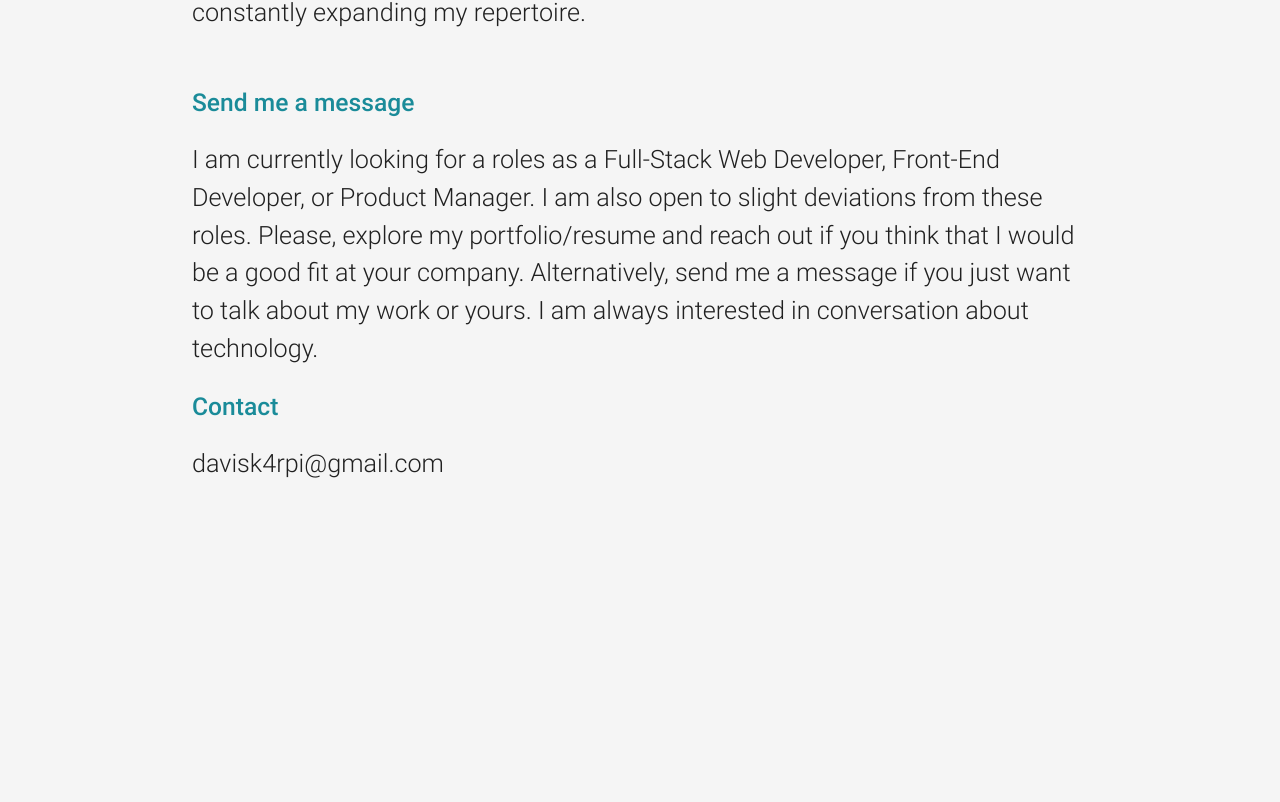
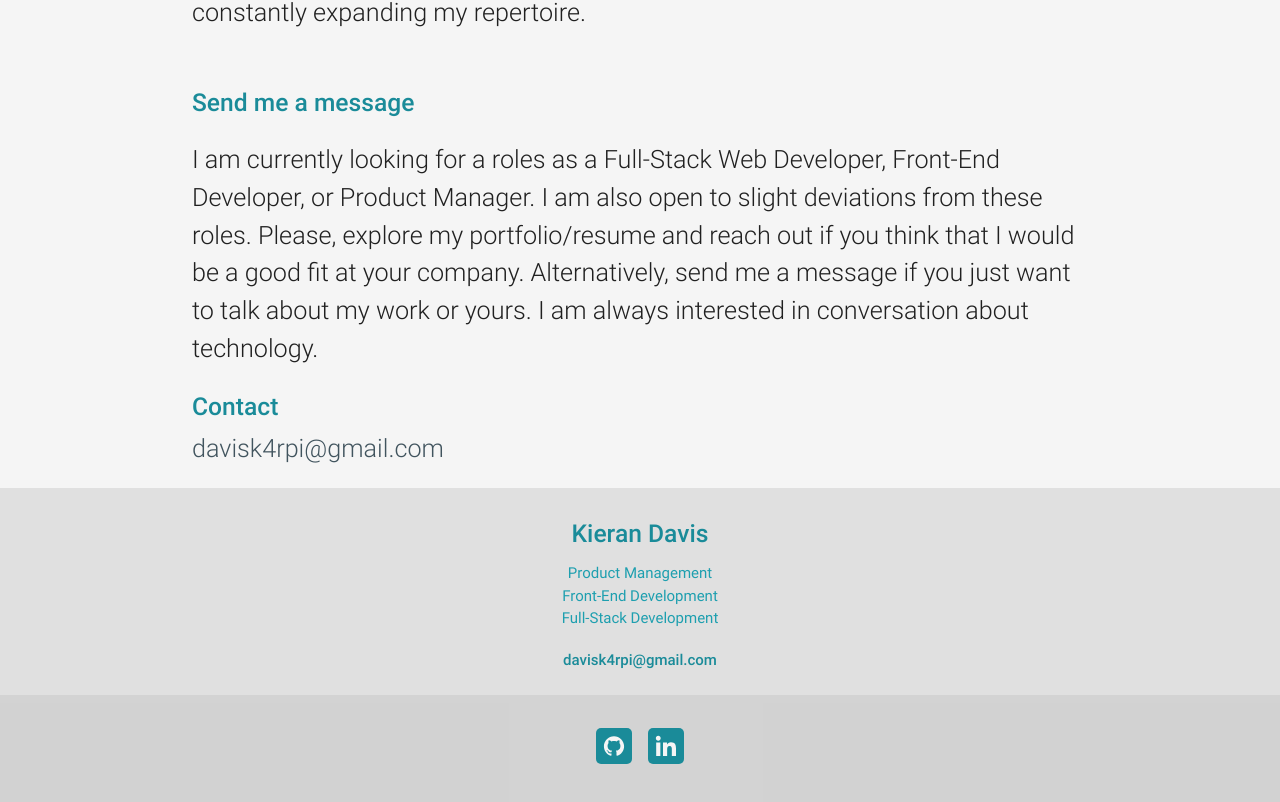
Before and after one commit to YashRudani/react-portfolio, a React (Create React App) app: page / in a window 1280 px wide. Shown: the part 1076-1878 px from the top of the page. Before the commit the page ends 1604 px from the top, so only its background shows below. Built offline with nearby package versions, Linux system fonts and the light colour scheme.

Commit message:
add footer

```diff
--- a/src/App.js
+++ b/src/App.js
@@ -1,6 +1,7 @@
 import React, { Component } from 'react';
 import {BrowserRouter, Switch, Route, Redirect} from 'react-router-dom';
 import Navbar from './components/navbar';
+import Footer from './components/footer';
 import Home from './components/home';
 import { reactPage } from './components/data/react-page';
 import { railsPage } from './components/data/rails-page';
@@ -45,6 +46,7 @@ class App extends Component {
               <Route exact path='/' component={Home} />
             </Switch>
           </div>
+          <Footer />
         </div>
       </BrowserRouter>
     );
--- a/src/assets/App.scss
+++ b/src/assets/App.scss
@@ -52,6 +52,14 @@ nav {
   font-weight: 500;
 }
 
+
+.social-media {
+  display: inline-block;
+  width: 36px;
+  border-radius: 5px;
+  margin: auto 8px;
+}
+
 // Navigation
 #header {
   .brand-logo {
@@ -61,13 +69,6 @@ nav {
       font-size: 1.5rem;
       margin-top: -5px;
     }
-  }
-
-  .social-media {
-    display: inline-block;
-    width: 36px;
-    border-radius: 5px;
-    margin: auto 8px;
   }
 
   .nav-wrapper {
@@ -89,6 +90,23 @@ nav {
     .material-icons.md-36 {
       color: $background-color-light;
     }
+  }
+}
+
+// Footer
+#footer.page-footer {
+  color: darken($secondary-color, 10%);
+  a:hover {
+    h6 {
+      color: darken($secondary-color, 10%);
+    }
+  }
+  background-color: $background-color-dark;
+  li, a {
+    display: inline-block;
+  }
+  .social-media {
+    margin: 8px;
   }
 }
 
@@ -177,6 +195,13 @@ nav {
   }
 }
 
+.email-link {
+  color: $primary-color-dark;
+  &:hover {
+    color: $primary-color;
+  }
+}
+
 // Work pages
 
 #work-header {
--- /dev/null
+++ b/src/components/footer.js
@@ -0,0 +1,43 @@
+import React , {Component} from 'react';
+import githubIcon from '../assets/img/icons/Github.svg'
+import linkedinIcon from '../assets/img/icons/Linkedin.svg'
+
+export default class Footer extends Component {
+  render() {
+    return(
+      <footer id="footer" className="page-footer">
+        <div className="container">
+          <div className="row">
+            <div className="col s12 center-align">
+              <h5>Kieran Davis</h5>
+              <p>Product Management<br />Front-End Development<br />Full-Stack Development</p>
+              <a href="mailto:davisk4rpi@gmail.com"><h6>davisk4rpi@gmail.com</h6></a>
+            </div>
+          </div>
+        </div>
+        <div className="footer-copyright">
+          <div className="container center-align">
+            <ul>
+              <li>
+                <a href="https://github.com/davisk4rpi"
+                     target="_blank"
+                     rel="noopener noreferrer"
+                     className="">
+                  <img src={githubIcon} alt="GitHub" className="social-media hoverable" />
+                </a>
+              </li>
+              <li>
+                <a href="https://www.linkedin.com/in/kieran-davis/"
+                   target="_blank"
+                   rel="noopener noreferrer"
+                   className="">
+                 <img src={linkedinIcon} alt="LinkedIn" className="social-media hoverable"/>
+                </a>
+              </li>
+            </ul>
+          </div>
+        </div>
+      </footer>
+    );
+  }
+}
--- a/src/components/home.js
+++ b/src/components/home.js
@@ -74,9 +74,9 @@ export default class Home extends Component {
             <h5>
               Contact
             </h5>
-            <p>
+            <a href="mailto:davisk4rpi@gmail.com" className="email-link">
               davisk4rpi@gmail.com
-            </p>
+            </a>
           </div>
         </div>
       </section>
--- a/src/components/navbar.js
+++ b/src/components/navbar.js
@@ -50,7 +50,7 @@ class Navbar extends Component {
                             target="_blank"
                             rel="noopener noreferrer"
                             className="">
-                         <img src={linkedinIcon} alt="LinkedIn" className="social-media" />
+                         <img src={githubIcon} alt="GitHub" className="social-media" />
                        </a>
                      </li>
                      <li>
@@ -58,7 +58,7 @@ class Navbar extends Component {
                           target="_blank"
                           rel="noopener noreferrer"
                           className="">
-                        <img src={githubIcon} alt="GitHub" className="social-media"/>
+                        <img src={linkedinIcon} alt="LinkedIn" className="social-media"/>
                        </a>
                      </li>
                    </ul>
```
Also changed, not shown: src/assets/App.css.
